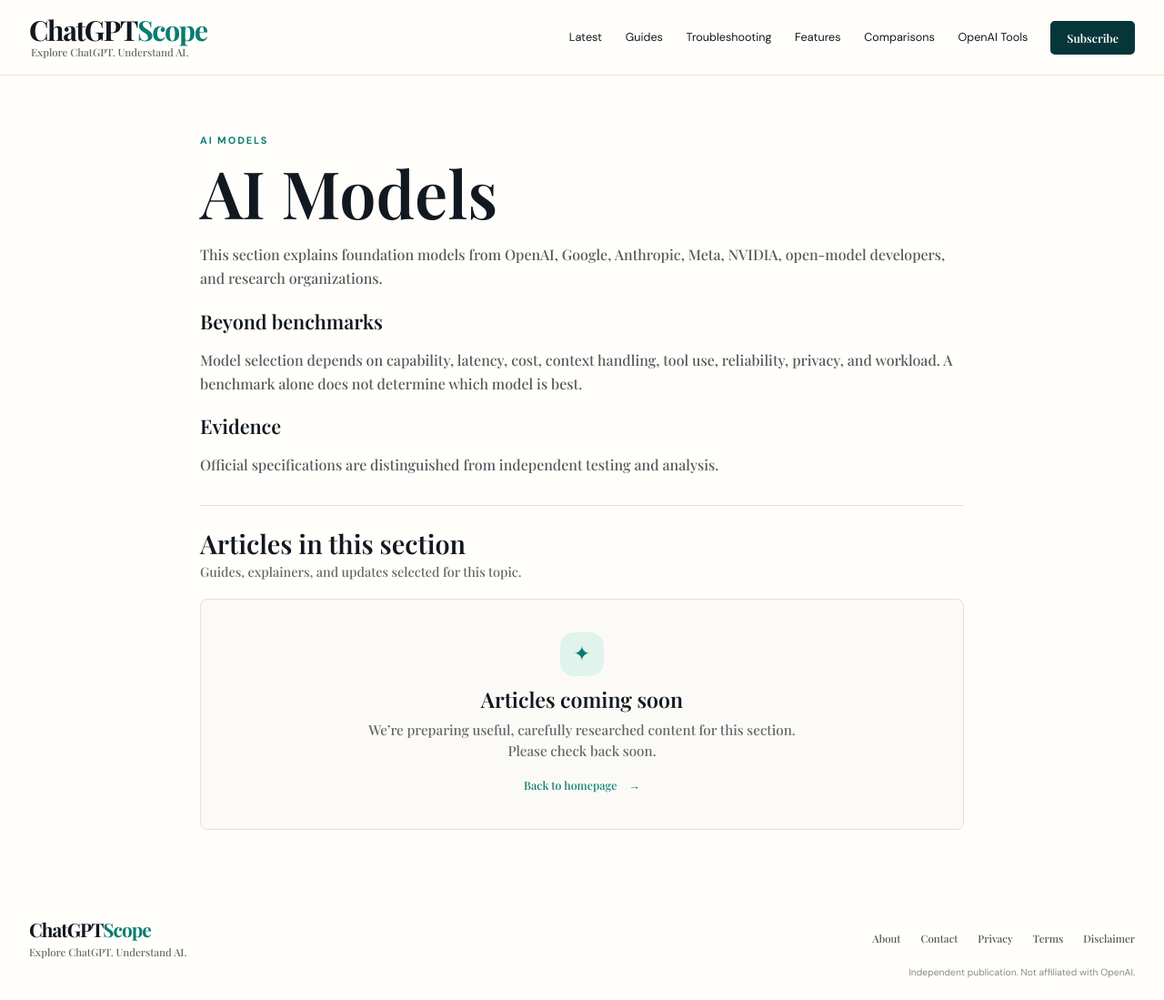
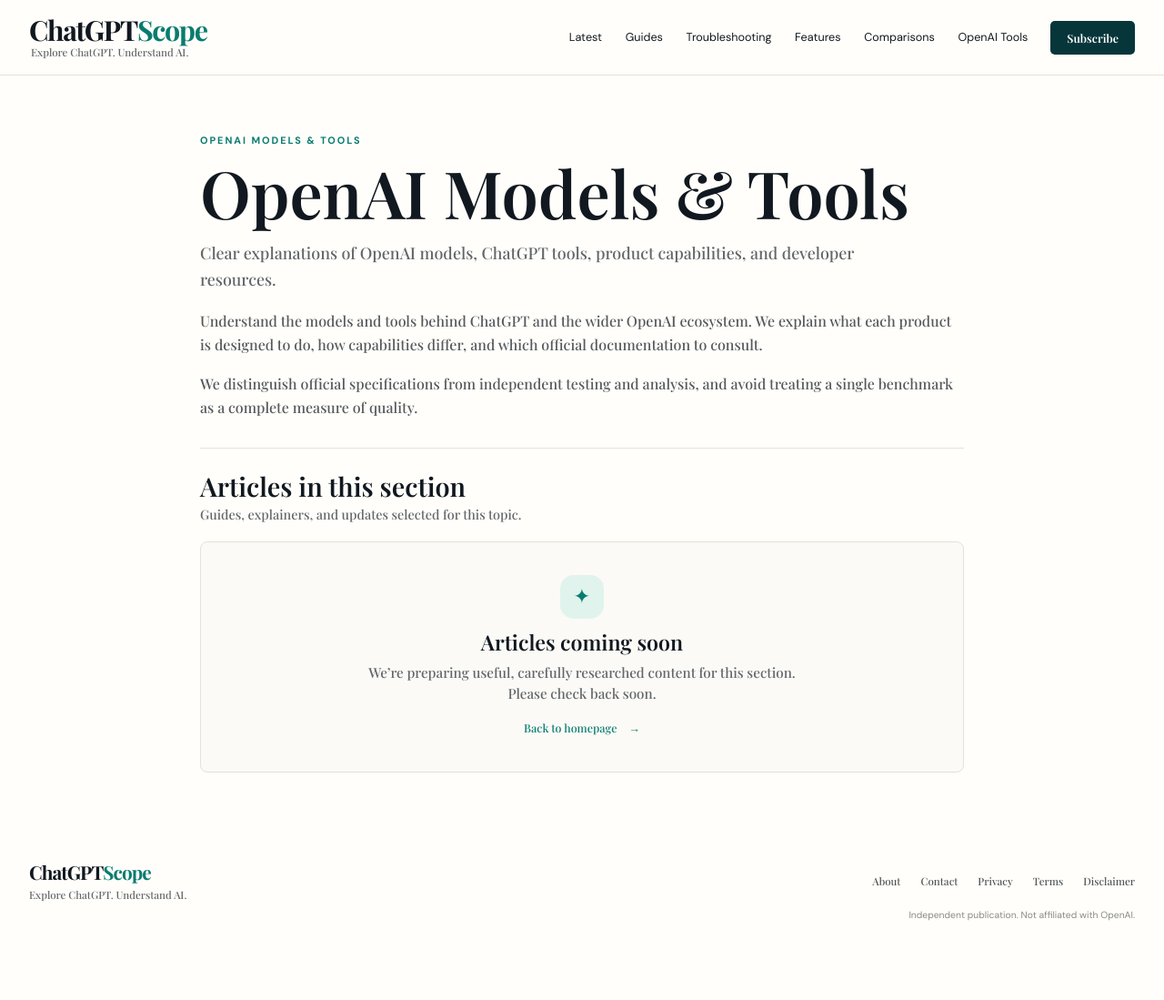
Before and after one commit to todaysnewsai/ChatGPTScope, a Jekyll site: the page built from models/index.md, in a window 1280 px wide and 1099 px high. Shown: the whole window at 91% size. Built offline with Jekyll 4.4.1, drawn with Linux system fonts in a browser that asks for light colours.

Commit message:
Complete ChatGPTScope topic page: models/index.md

```diff
--- a/models/index.md
+++ b/models/index.md
@@ -1,15 +1,11 @@
 ---
+layout: page
+title: "OpenAI Models & Tools"
+permalink: /models/
 category: models
-layout: page
-title: "AI Models"
+description: "Clear explanations of OpenAI models, ChatGPT tools, product capabilities, and developer resources."
 ---
 
-This section explains foundation models from OpenAI, Google, Anthropic, Meta, NVIDIA, open-model developers, and research organizations.
+Understand the models and tools behind ChatGPT and the wider OpenAI ecosystem. We explain what each product is designed to do, how capabilities differ, and which official documentation to consult.
 
-## Beyond benchmarks
-
-Model selection depends on capability, latency, cost, context handling, tool use, reliability, privacy, and workload. A benchmark alone does not determine which model is best.
-
-## Evidence
-
-Official specifications are distinguished from independent testing and analysis.
+We distinguish official specifications from independent testing and analysis, and avoid treating a single benchmark as a complete measure of quality.
```
